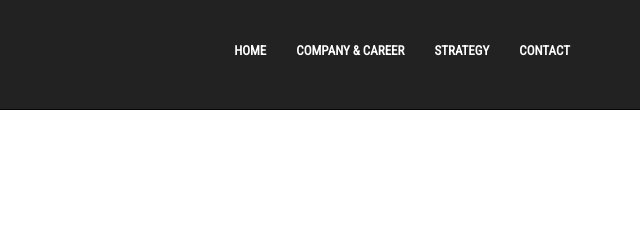
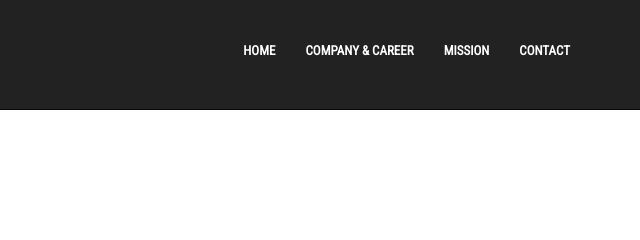
Before and after one commit to DvergarCo/DvergarCo.github.io, a plain HTML site: page careers.html in a window 1280 px wide. Shown: the top 240 px of the page, 640-1280 px from the left. Drawn offline with Linux system fonts and the light colour scheme.

Commit message:
Changed strategy to mission in navbar

```diff
--- a/careers.html
+++ b/careers.html
@@ -47,7 +47,7 @@
               <ul class="nav navbar-nav navbar-right">
                 <li><a href="/index.html">Home</a></li>
                 <li><a href="/careers.html">Company & Career</a></li>
-                <li><a href="/strategy.html">Strategy</a></li>
+                <li><a href="/strategy.html">Mission</a></li>
                 <li><a href="/contact.html">Contact</a></li>
               </ul>
             </div>
```
Also changed, not shown: contact.html (+1 -1 lines), index.html (+1 -1 lines), strategy.html (+1 -1 lines).
